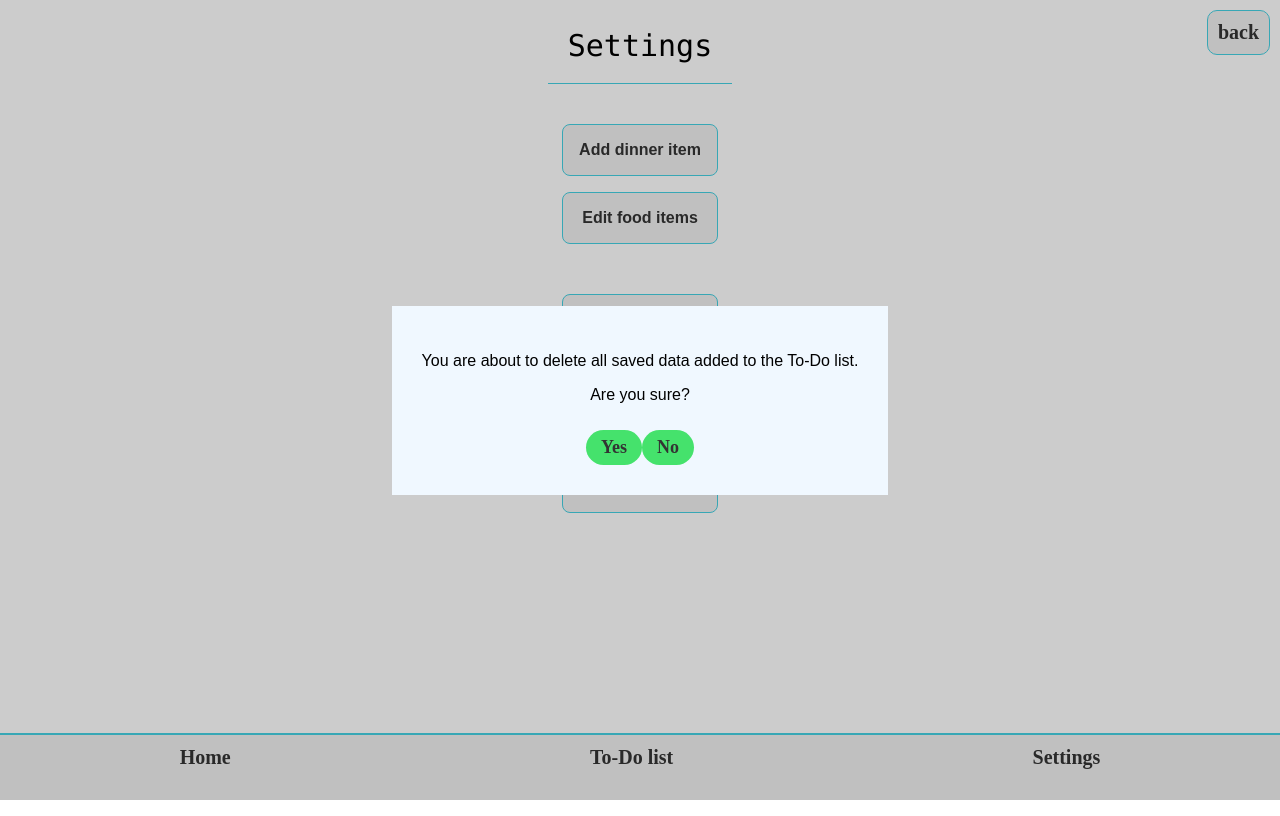
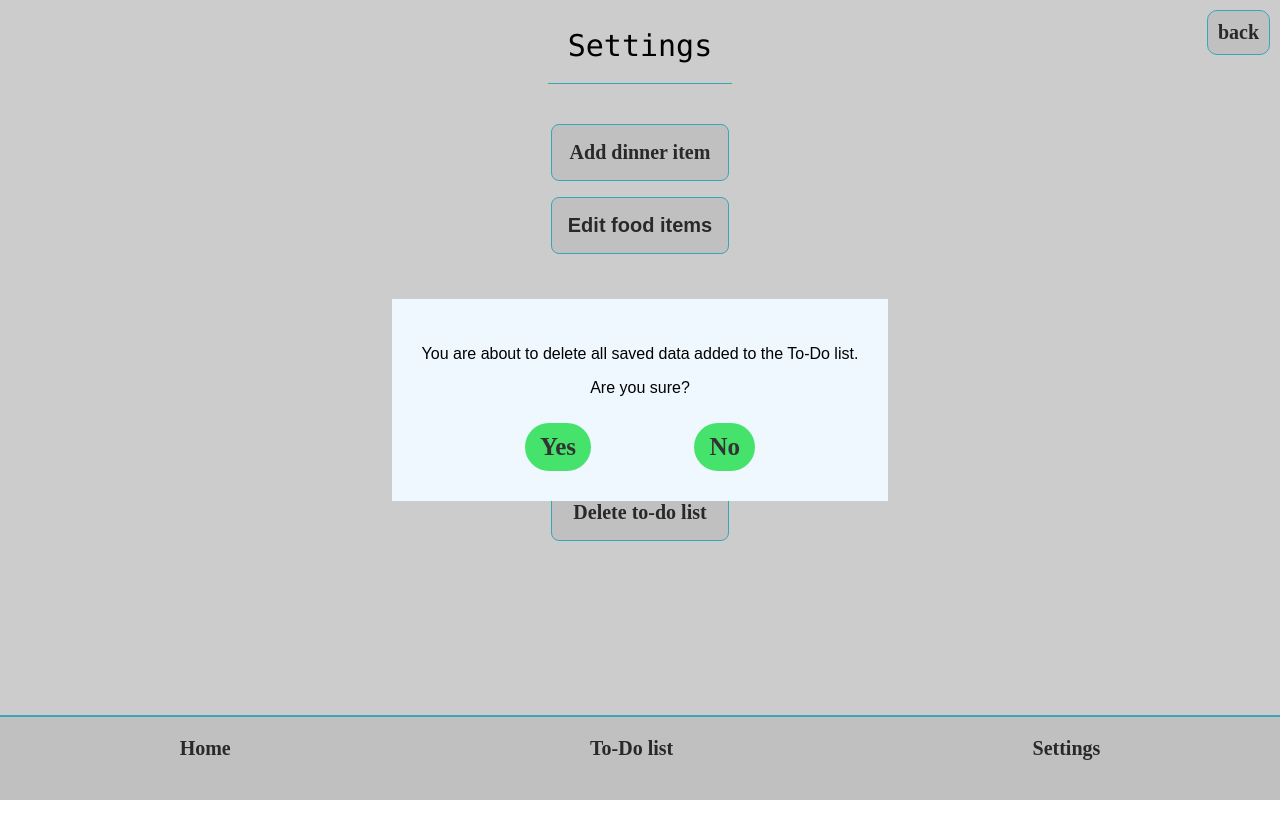
Before and after one commit to RebeckaKinn/Childsplay.vue, a Vue app: page /settings in a window 1280 px wide. Both pictures are taken after a click on the button "Delete to-do list". Built offline with nearby package versions, Linux system fonts and the light colour scheme.

Commit message:
added food item add to settings popup

```diff
--- a/src/components/Info/BackButton.vue
+++ b/src/components/Info/BackButton.vue
@@ -22,17 +22,5 @@
     position: fixed;
     top: 10px;
     right: 10px;
-    color: #333;
-    font-size: 20px;
-    padding: 10px;
-    border-radius: 10px;
-    background-color: #f0f0f0;
-    font-family: Century Gothic;
-    font-weight: bold;
-    cursor: pointer;
-    border: 1px solid #45d0e2;
-}
-.back-button:hover{
-    color: #45d0e2;
 }
 </style>
--- /dev/null
+++ b/src/components/pop-ups/add-dinner.vue
@@ -0,0 +1,39 @@
+<template>
+    <div class="default-pop-up">
+        <div class="default-pop-up-inner">
+            <slot/>
+
+            <div>
+                <label for="food-name">
+                    Name
+                </label>
+                <input
+                    type="text"
+                    id="food-name"/>
+            </div>
+
+            <div>
+                <label for="food-description">
+                    Description
+                </label>
+                <input
+                    type="text"
+                    id="food-description"/>
+            </div>
+
+            <button class="add" @click="TogglePopUp()">Add</button>
+
+        </div>
+
+    </div>
+</template>
+
+<script>
+export default{
+    props: ['TogglePopUp']
+}
+</script>
+
+<style scoped>
+
+</style>
--- a/src/components/pop-ups/add-task.vue
+++ b/src/components/pop-ups/add-task.vue
@@ -1,14 +1,19 @@
 <template>
-    <div class="pop-up-default">
-        <div class="add-task-pop-up">
+    <div class="default-pop-up">
+        <div class="default-pop-up-inner">
             <slot />
 
             <div>
-                <input type="text"/>
-                <input type="text"/>
+                <input
+                    type="text"
+                    id="task-input"
+                    class="task-input"
+                    placeholder="Take out the trash..."/>
             </div>
 
-            <button>
+            <button
+                class="add"
+                @click="TogglePopUp()">
                 Add task
             </button>
 
@@ -17,17 +22,19 @@
 </template>
 
 
-
 <script>
-export default {
-    setup() {
-
-    },
+export default{
+    props: ['TogglePopUp']
 }
 </script>
 
-
-
 <style scoped>
 
+.task-input{
+    width: 300px;
+    font-size: 20px;
+    border: 1px solid rgb(206, 206, 206);
+    padding: 5px;
+    margin-bottom: 20px;
+}
 </style>
--- a/src/components/pop-ups/delete-todo-warning.vue
+++ b/src/components/pop-ups/delete-todo-warning.vue
@@ -1,19 +1,19 @@
 <template>
-    <div class="warning-pop-up">
-        <div class="pop-up-inner">
+    <div class="default-pop-up">
+        <div class="default-pop-up-inner">
             <slot/>
             <p>You are about to delete all saved data added to the To-Do list.</p>
             <p>Are you sure?</p>
 
             <div class="button-container">
             <button
-                class="pop-up-button"
+                class="add"
                 @click="TogglePopUp()">
                     Yes
             </button>
 
             <button
-                class="pop-up-button"
+                class="add"
                 @click="TogglePopUp()">
                     No
             </button>
@@ -31,46 +31,13 @@ export default{
 </script>
 
 <style scoped>
-.warning-pop-up{
-    position: fixed;
-    top: 0;
-    left: 0;
-    right: 0;
-    bottom: 0;
-    z-index: 99;
-    background-color: rgba(0,0,0,0.2);
 
-    display: flex;
-    align-items: center;
-    justify-content: center;
-}
 
-.warning-pop-up .pop-up-inner{
-    background-color: aliceblue;
-    padding: 30px;
-    text-align: center;
-}
-
-.pop-up-button{
-
-    font-family: Century Gothic;
-    cursor: pointer;
-    text-decoration: none;
-    font-weight: bold;
-    margin-top: 10px;
-    background-color: #45e26c;
-    padding: 7px;
-    padding-left: 15px;
-    padding-right: 15px;
-    border-radius: 30px;
-    font-size: 18px;
-    border:none;
-    color: #333;
-}
 
 .button-container {
   display: flex;
   justify-content: center;
+  justify-content: space-evenly;
 }
 
 </style>
--- a/src/main.css
+++ b/src/main.css
@@ -23,3 +23,50 @@
     width: auto;
     border-radius: 80px;
 }
+
+.default-pop-up{
+    position: fixed;
+    top: 0;
+    left: 0;
+    right: 0;
+    bottom: 0;
+    z-index: 99;
+    background-color: rgba(0,0,0,0.2);
+
+    display: flex;
+    align-items: center;
+    justify-content: center;
+}
+.default-pop-up .default-pop-up-inner{
+    background-color: aliceblue;
+    padding: 30px;
+    text-align: center;
+}
+
+button{
+    color: #333;
+    font-size: 20px;
+    padding: 10px;
+    border-radius: 10px;
+    background-color: #f0f0f0;
+    font-family: Century Gothic;
+    font-weight: bold;
+    cursor: pointer;
+    border: 1px solid #45d0e2;
+}
+button:hover{
+    color: #45d0e2;
+}
+
+.add{
+
+        margin-top: 10px;
+        background-color: #45e26c;
+        padding: 10px;
+        padding-left: 15px;
+        padding-right: 15px;
+        border-radius: 30px;
+        font-size: 25px;
+        border:none;
+
+}
--- a/src/pages/ActivityChooser.vue
+++ b/src/pages/ActivityChooser.vue
@@ -1,6 +1,5 @@
 <script setup>
 import TestImg from '../img/mustache_cat.jpg'
-//PROBLEM WARNING WEE WOO WEE WOO
 import './Chooser.css';
 </script>
 
--- a/src/pages/DinnerChooser.vue
+++ b/src/pages/DinnerChooser.vue
@@ -1,6 +1,5 @@
 <script setup>
 import TestImg from '../img/mustache_cat.jpg'
-//PROBLEM WARNING WEE WOO WEE WOO /src no good
 import './Chooser.css';
 </script>
 
--- a/src/pages/Settings.vue
+++ b/src/pages/Settings.vue
@@ -2,7 +2,7 @@
 import FooterMenu from '../components/menuItems/Footer-menu.vue';
 import BackButton from '../components/Info/BackButton.vue';
 import PopUpWarning from '../components/pop-ups/delete-todo-warning.vue';
-// import { ref } from 'vue';
+import AddFood from '../components/pop-ups/add-dinner.vue'
 import { triggers ,TogglePopUp} from '../pop-ups.js'
 
 export default {
@@ -19,7 +19,8 @@ export default {
   components: {
     FooterMenu,
     BackButton,
-    PopUpWarning
+    PopUpWarning,
+    AddFood
   }
 
 }
@@ -34,22 +35,35 @@ export default {
 
     <main>
       <div class="setting-menu">
-        <router-link to="" class="setting-button">Add dinner item</router-link>
+        <button
+          class="setting-button"
+          @click="() => TogglePopUp('addFood')">
+            Add dinner item
+        </button>
+
         <router-link to="" class="setting-button">Edit food items</router-link><br/>
-        <router-link to="" class="setting-button">Add activity</router-link>
+
+        <button class="setting-button">Add activity</button>
+
         <router-link to="" class="setting-button">Edit activities</router-link><br/>
 
         <button
           class="setting-button"
           @click="() => TogglePopUp('deleteWarning')">
-          Delete to-do list
+            Delete to-do list
           </button>
       </div>
+
       <span>
         <PopUpWarning
           v-if="triggers.deleteWarning"
-          :TogglePopUp="() => TogglePopUp('deleteWarning')"
-          /></span>
+          :TogglePopUp="() => TogglePopUp('deleteWarning')"/>
+
+        <AddFood
+          v-if="triggers.addFood"
+          :TogglePopUp="() => TogglePopUp('addFood')"/>
+      </span>
+
     </main>
 
     <footer>
@@ -85,6 +99,7 @@ main {
   font-weight: bold;
   text-align: center;
   border: 1px solid #45d0e2;
+  font-size: 20px;
 }
 .setting-button:hover{
     color: #45d0e2;
--- a/src/pages/Todo-Page.vue
+++ b/src/pages/Todo-Page.vue
@@ -1,6 +1,26 @@
-<script setup>
+<script>
 import FooterMenu from '../components/menuItems/Footer-menu.vue'
 import BackButton from '../components/Info/BackButton.vue'
+import { triggers ,TogglePopUp} from '../pop-ups.js'
+import AddTask from '../components/pop-ups/add-task.vue'
+
+export default {
+  setup (){
+
+
+    return {
+      triggers,
+      TogglePopUp
+    }
+  },
+
+   components: {
+     FooterMenu,
+     BackButton,
+     AddTask
+   }
+}
+
 </script>
 
 <template>
@@ -18,8 +38,20 @@ import BackButton from '../components/Info/BackButton.vue'
                 <div><input type="checkbox" class="info-checkbox"/></div>
         </section>
     <div class="todo-button-link">
-        <router-link to="/" class="todo-add-task-button">Add task</router-link>
+
+        <button
+            class="todo-add-task-button"
+            @click="TogglePopUp('addTask')">
+                Add task
+        </button>
+
+
     </div>
+        <span>
+            <AddTask
+                v-if="triggers.addTask"
+                :TogglePopUp="() => TogglePopUp('addTask')"/>
+        </span>
     </main>
 </div>
     <footer>
--- a/src/pop-ups.js
+++ b/src/pop-ups.js
@@ -4,7 +4,8 @@ import { ref } from 'vue';
 
     export const triggers = ref({
       deleteWarning: false,
-      addInfo: false,
+      addTask: false,
+      addFood: false,
     });
 
     export const TogglePopUp = (key) => {
```
